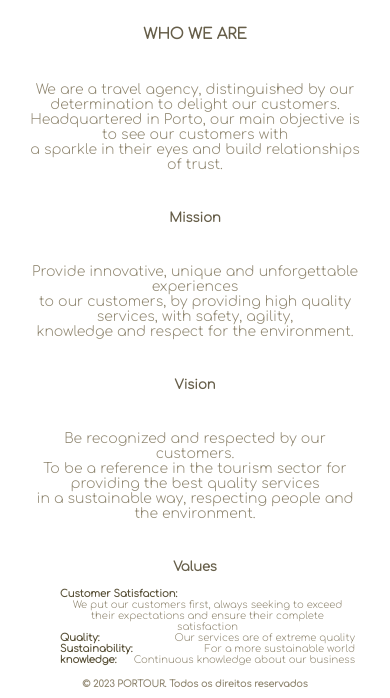
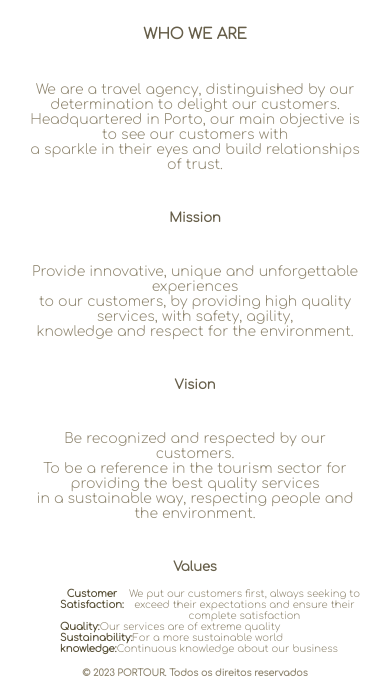
Before and after one commit to codeyourway-bootcamp/alligators-institucional, a plain HTML site: page whoweare.html in a window 390 px wide. Shown: the part 730-1428 px from the top of the page. Drawn offline with Linux system fonts and the light colour scheme; a web font is replaced by a local one.

Commit message:
styles changed

```diff
--- a/styles.css
+++ b/styles.css
@@ -169,6 +169,10 @@ b {
   flex-wrap: wrap;
   padding: 50px 200px;
 }
+.text-values {
+  display: flex;
+  flex-wrap: wrap;
+}
 
 /* Estilos para dispositivos móveis */
 @media only screen and (max-width: 767px) {
@@ -281,7 +285,7 @@ b {
   .text-values {
     display: flex;
     flex-wrap: wrap;
-    padding-right: 35px;
+    padding-right: 25px;
   }
   .animated-word::after {
     height: 1px;
--- a/whoweare.html
+++ b/whoweare.html
@@ -43,12 +43,22 @@
         <p>Be recognized and respected by our customers.<br> To be a reference in the tourism sector for providing the best quality services<br> in a sustainable way, respecting people and the environment.</p>
 
         <h2>Values</h2>
+        <div class="pad-values">
         <ul>
-            <li class="text-values"> <b>Customer Satisfaction:</b> We put our customers first, always seeking to exceed their expectations and ensure their complete satisfaction</li>
-            <li class="text-values"> <b>Quality:</b> Our services are of extreme quality </li>
-            <li class="text-values"> <b>Sustainability:</b> For a more sustainable world</li>
-            <li class="text-values"> <b>knowledge:</b> Continuous knowledge about our business</li>
+          <div class="text-values">
+            <li> <b>Customer Satisfaction:</b> We put our customers first, always seeking to exceed their expectations and ensure their complete satisfaction</li>
+            </div>
+            <div class="text-values">
+            <li> <b>Quality:</b> Our services are of extreme quality </li>
+            </div>
+            <div class="text-values">
+            <li> <b>Sustainability:</b> For a more sustainable world</li>
+            </div>
+            <div class="text-values">
+            <li> <b>knowledge:</b> Continuous knowledge about our business</li>
+            </div>
         </ul>
+        </div>
 
 
 
```
